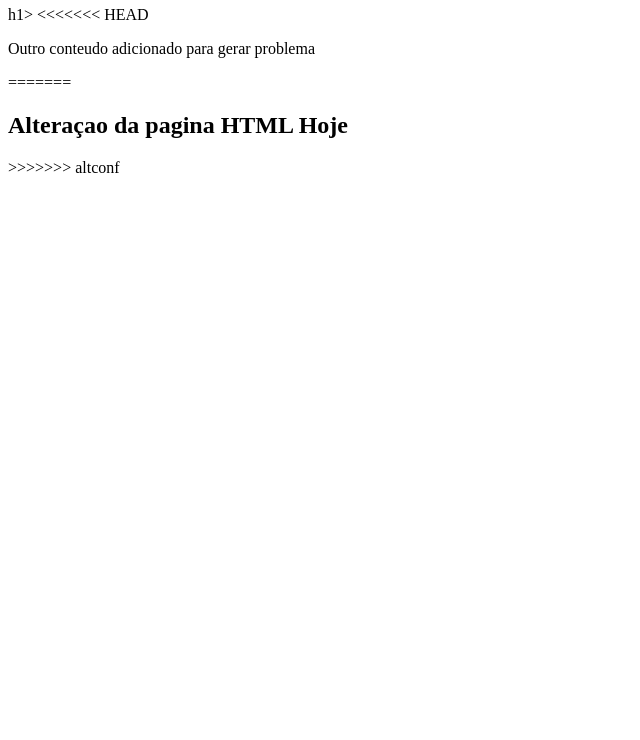
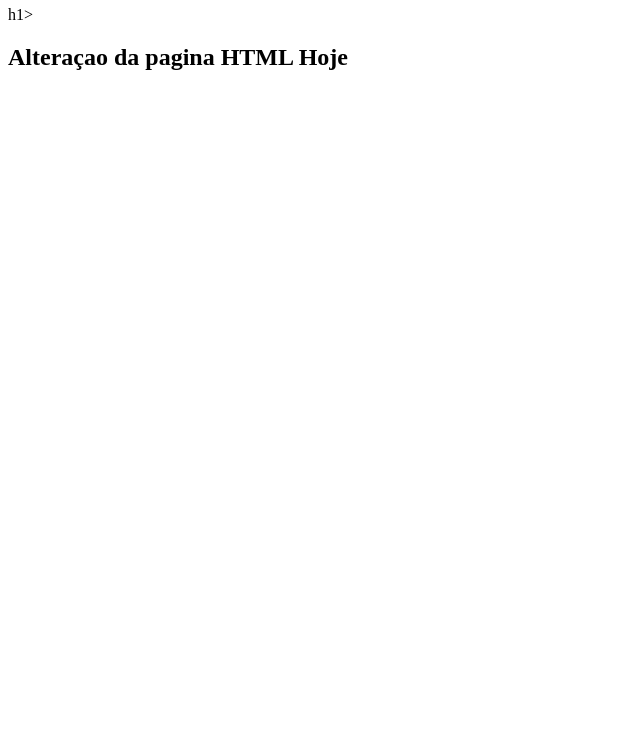
Before and after one commit to Rebekasampaio/gama-no-github, a plain HTML site: page index.html in a window 1280 px wide. Shown: the part 60-800 px from the top of the page, without its empty margins (0-640 px from the left). Drawn offline with Linux system fonts and the light colour scheme.

Commit message:
jon passou aqui

```diff
--- a/index.html
+++ b/index.html
@@ -2,10 +2,6 @@
     <body>
         <h1> Minha pagina HTML</h1>
         h1>
-<<<<<<< HEAD
-        <p> Outro conteudo adicionado para gerar problema</p>
-=======
         <h2> Alteraçao da pagina HTML Hoje </h2>
->>>>>>> altconf
     </body>
 </html>
```
